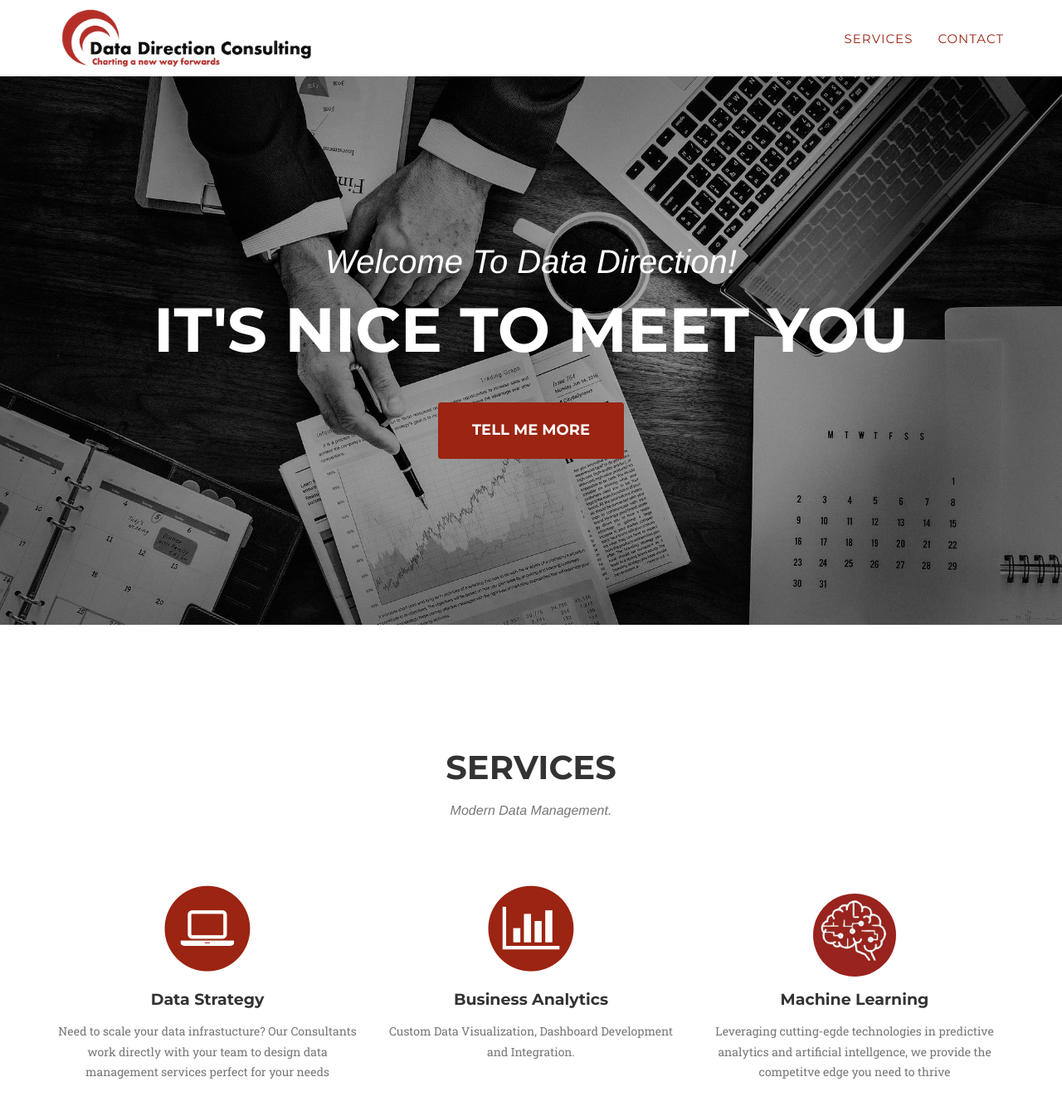
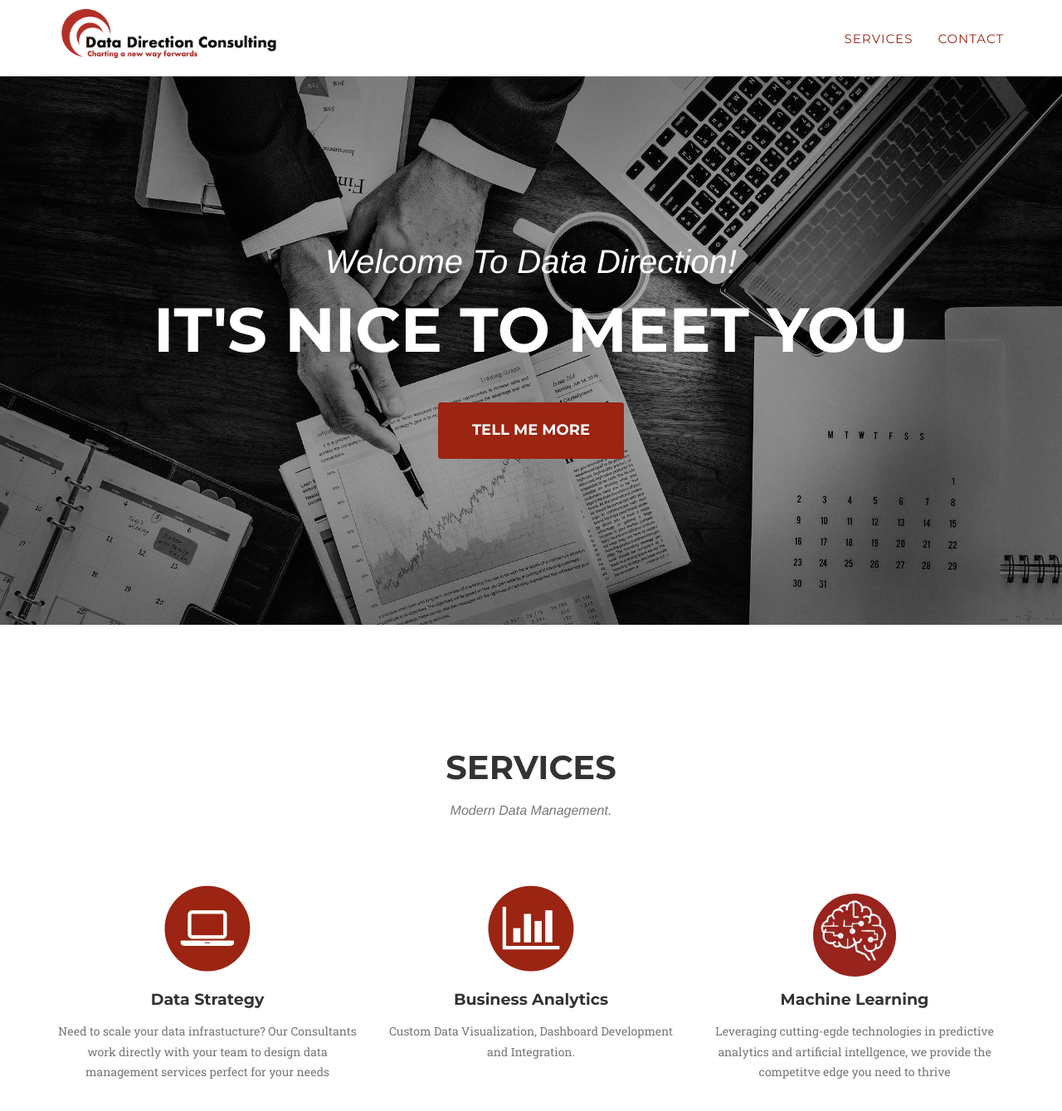
Before and after one commit to mespina1/datadirection.github.io, a Jekyll site: the page built from index.markdown, in a window 1280 px wide and 1400 px high. Shown: the top 1339 px of the window at 83% size. Built offline with Jekyll 4.4.1, drawn with Linux system fonts in a browser that asks for light colours; some web fonts are replaced.

Commit message:
Update agency.css

```diff
--- a/_includes/css/agency.css
+++ b/_includes/css/agency.css
@@ -257,7 +257,7 @@ fieldset[disabled] .btn-xl.active {
     }
 
     .navbar-default .main-logo-image{
-        height: 87px;
+        height: 75px;
         overflow: hidden;
         margin-top: -30px;
     }
```
